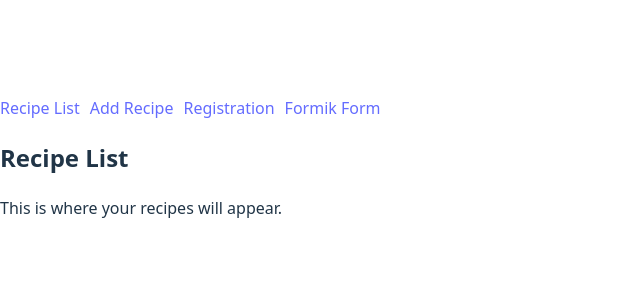
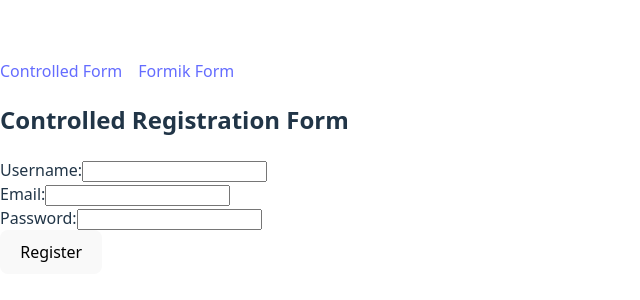
Before and after one commit to Ayaa-boy/alx-fe-reactjs, a React (Vite) app in the folder form-handling-react/: page / in a window 1280 px wide. Shown: the part 234-534 px from the top of the page, without its empty margins (0-640 px from the left). Built offline with nearby package versions, Linux system fonts and the light colour scheme.

Commit message:
Implemented controlled RegistrationForm and FormikForm with validation

```diff
--- a/form-handling-react/src/App.jsx
+++ b/form-handling-react/src/App.jsx
@@ -1,24 +1,16 @@
-// src/App.jsx
 import { BrowserRouter as Router, Routes, Route, Link } from "react-router-dom";
 import RegistrationForm from "./components/RegistrationForm";
 import FormikForm from "./components/FormikForm";
-import RecipeList from "./components/RecipeList";
-import AddRecipeForm from "./components/AddRecipeForm";
 
 function App() {
   return (
     <Router>
-      <nav style={{ marginBottom: "20px" }}>
-        <Link to="/" style={{ marginRight: "10px" }}>Recipe List</Link>
-        <Link to="/add-recipe" style={{ marginRight: "10px" }}>Add Recipe</Link>
-        <Link to="/register" style={{ marginRight: "10px" }}>Registration</Link>
+      <nav style={{ display: "flex", gap: "1rem" }}>
+        <Link to="/">Controlled Form</Link>
         <Link to="/formik">Formik Form</Link>
       </nav>
-
       <Routes>
-        <Route path="/" element={<RecipeList />} />
-        <Route path="/add-recipe" element={<AddRecipeForm />} />
-        <Route path="/register" element={<RegistrationForm />} />
+        <Route path="/" element={<RegistrationForm />} />
         <Route path="/formik" element={<FormikForm />} />
       </Routes>
     </Router>
--- a/form-handling-react/src/components/AddRecipeForm.jsx
+++ /dev/null
@@ -1,11 +0,0 @@
-// src/components/AddRecipeForm.jsx
-function AddRecipeForm() {
-  return (
-    <div>
-      <h2>Add Recipe Form</h2>
-      <p>This is where you can add a new recipe.</p>
-    </div>
-  );
-}
-
-export default AddRecipeForm;
--- a/form-handling-react/src/components/FormikForm.jsx
+++ b/form-handling-react/src/components/FormikForm.jsx
@@ -1,42 +1,47 @@
-// src/components/FormikForm.jsx
 import { Formik, Form, Field, ErrorMessage } from "formik";
 import * as Yup from "yup";
 
-const FormikForm = () => {
-  const initialValues = { username: "", email: "", password: "" };
+const validationSchema = Yup.object({
+  username: Yup.string().required("Username is required"),
+  email: Yup.string().email("Invalid email").required("Email is required"),
+  password: Yup.string().min(6, "Password must be at least 6 characters").required("Password is required"),
+});
 
-  const validationSchema = Yup.object({
-    username: Yup.string().required("Username is required"),
-    email: Yup.string().email("Invalid email").required("Email is required"),
-    password: Yup.string().min(6, "Password must be at least 6 characters").required("Password is required"),
-  });
-
-  const handleSubmit = (values, { resetForm }) => {
-    console.log("Formik form submitted:", values);
-    alert("User registered successfully (Formik form)!");
-    resetForm();
-  };
-
+function FormikForm() {
   return (
-    <Formik initialValues={initialValues} validationSchema={validationSchema} onSubmit={handleSubmit}>
+    <Formik
+      initialValues={{ username: "", email: "", password: "" }}
+      validationSchema={validationSchema}
+      onSubmit={(values) => {
+        alert("Formik form submitted successfully!");
+        console.log("Formik User Data:", values);
+      }}
+    >
       <Form>
         <h2>Formik Registration Form</h2>
+
         <div>
-          <Field type="text" name="username" placeholder="Username" />
-          <ErrorMessage name="username" component="div" style={{ color: "red" }} />
+          <label>Username:</label>
+          <Field type="text" name="username" />
+          <ErrorMessage name="username" component="p" style={{ color: "red" }} />
         </div>
+
         <div>
-          <Field type="email" name="email" placeholder="Email" />
-          <ErrorMessage name="email" component="div" style={{ color: "red" }} />
+          <label>Email:</label>
+          <Field type="email" name="email" />
+          <ErrorMessage name="email" component="p" style={{ color: "red" }} />
         </div>
+
         <div>
-          <Field type="password" name="password" placeholder="Password" />
-          <ErrorMessage name="password" component="div" style={{ color: "red" }} />
+          <label>Password:</label>
+          <Field type="password" name="password" />
+          <ErrorMessage name="password" component="p" style={{ color: "red" }} />
         </div>
+
         <button type="submit">Register</button>
       </Form>
     </Formik>
   );
-};
+}
 
 export default FormikForm;
--- a/form-handling-react/src/components/RecipeList.jsx
+++ /dev/null
@@ -1,11 +0,0 @@
-// src/components/RecipeList.jsx
-function RecipeList() {
-  return (
-    <div>
-      <h2>Recipe List</h2>
-      <p>This is where your recipes will appear.</p>
-    </div>
-  );
-}
-
-export default RecipeList;
--- a/form-handling-react/src/components/registrationForm.jsx
+++ b/form-handling-react/src/components/registrationForm.jsx
@@ -1,4 +1,4 @@
-import React, { useState } from "react";
+import { useState } from "react";
 
 function RegistrationForm() {
   const [formData, setFormData] = useState({
@@ -7,21 +7,36 @@ function RegistrationForm() {
     password: "",
   });
 
+  const [errors, setErrors] = useState({});
+
   const handleChange = (e) => {
-    setFormData({ ...formData, [e.target.name]: e.target.value });
+    const { name, value } = e.target;
+    setFormData({ ...formData, [name]: value });
+  };
+
+  const validate = () => {
+    const newErrors = {};
+    if (!formData.username) newErrors.username = "Username is required";
+    if (!formData.email) newErrors.email = "Email is required";
+    if (!formData.password) newErrors.password = "Password is required";
+    return newErrors;
   };
 
   const handleSubmit = (e) => {
     e.preventDefault();
-    if (!formData.username || !formData.email || !formData.password) {
-      alert("All fields are required!");
-      return;
+    const validationErrors = validate();
+    if (Object.keys(validationErrors).length > 0) {
+      setErrors(validationErrors);
+    } else {
+      alert("Form submitted successfully!");
+      console.log("User Data:", formData);
     }
-    console.log("Form submitted:", formData);
   };
 
   return (
     <form onSubmit={handleSubmit}>
+      <h2>Controlled Registration Form</h2>
+
       <div>
         <label>Username:</label>
         <input
@@ -30,7 +45,9 @@ function RegistrationForm() {
           value={formData.username}
           onChange={handleChange}
         />
+        {errors.username && <p style={{ color: "red" }}>{errors.username}</p>}
       </div>
+
       <div>
         <label>Email:</label>
         <input
@@ -39,7 +56,9 @@ function RegistrationForm() {
           value={formData.email}
           onChange={handleChange}
         />
+        {errors.email && <p style={{ color: "red" }}>{errors.email}</p>}
       </div>
+
       <div>
         <label>Password:</label>
         <input
@@ -48,7 +67,11 @@ function RegistrationForm() {
           value={formData.password}
           onChange={handleChange}
         />
+        {errors.password && (
+          <p style={{ color: "red" }}>{errors.password}</p>
+        )}
       </div>
+
       <button type="submit">Register</button>
     </form>
   );
```
